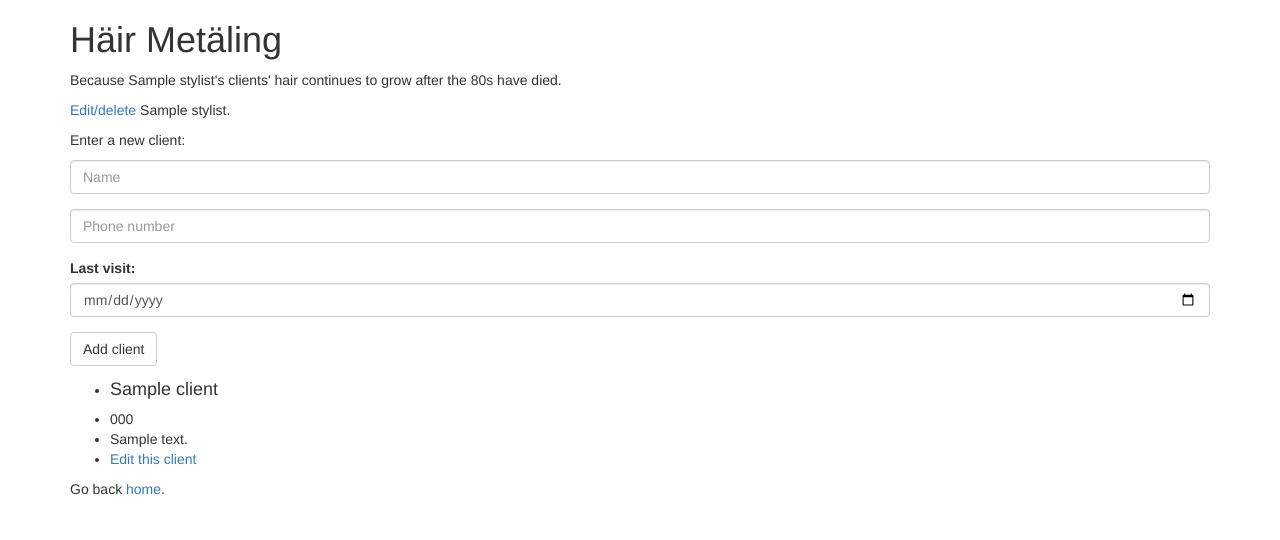
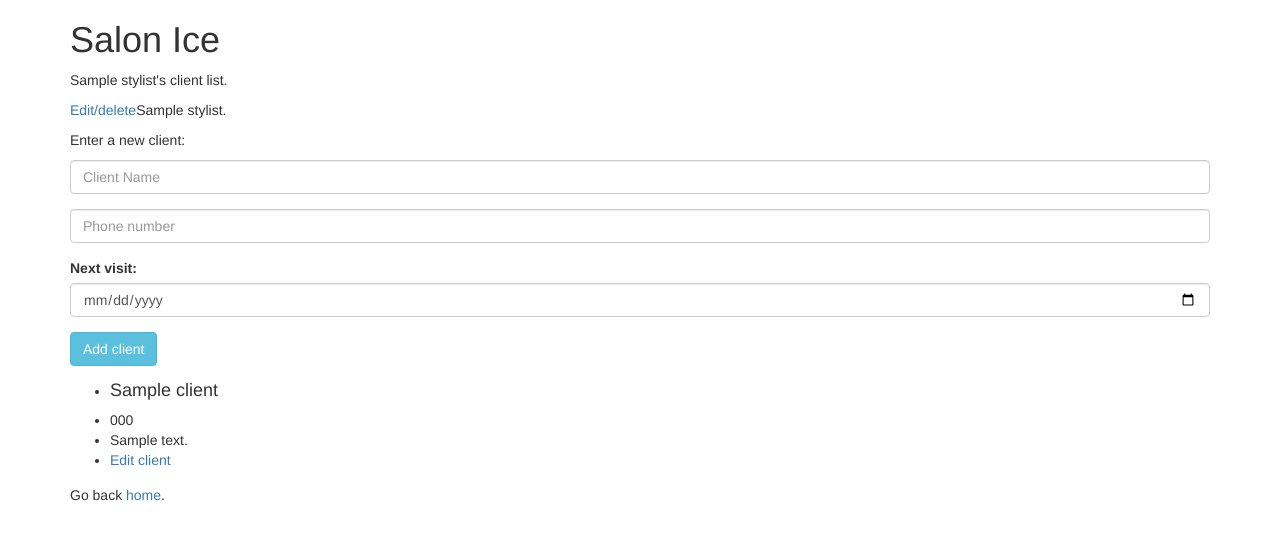
Before and after one commit to kellimargaret/Hair-Salon, a PHP site: template views/stylists.html.twig in a window 1280 px wide. Shown: the top 540 px of the page. Run offline with PHP 8.4, Linux system fonts and the light colour scheme; the template is opened without the code that fills it: most values are stand-ins (such as "Sample title", 1, 10 or a date in 2020); some libraries are stand-ins or nearby versions.

Commit message:
Fix bug in stylists.html.twig

```diff
--- a/views/stylists.html.twig
+++ b/views/stylists.html.twig
@@ -4,42 +4,42 @@
     <title>Salon Ice</title>
 </head>
 <body>
-        <div class='container focus'>
-           <h1>H&auml;ir Met&auml;ling</h1>
-           <p>Because {{ stylist.getName }}'s clients' hair continues to grow after the 80s have died.</p>
-           <p><a href='/stylists/{{ stylist.getId }}/edit'>Edit/delete</a> {{stylist.getName }}.</p>
-           <div class='withinfocus'>
+    <div class='container'>
+        <h1>Salon Ice</h1>
+
+        <p>{{ stylist.getStylistName }}'s client list.</p>
+        <p><a href='/stylists/{{ stylist.getId }}/edit'>Edit/delete</a>{{stylist.getStylistName }}.</p>
+        <div class='form-group'>
             <p>Enter a new client:</p>
             <form action='/clients' method='post'>
                 <input id='stylist_id' name='stylist_id' type='hidden' value='{{ stylist.getId }}'>
                 <div class='form-group'>
-                       <input id='name' name='name' type='text' placeholder='Name' class='form-control'>
+                    <input id='client_name' name='client_name' type='text' placeholder='Client Name' class='form-control'>
                 </div>
                 <div class='form-group'>
                     <input id='phone' name='phone' type='text' placeholder='Phone number' class='form-control'>
                 </div>
                 <div class='form-group'>
-                       <label for='last_visit'>Last visit:</label>
-                       <input id='last_visit' name='last_visit' type='date' class='form-control'>
+                    <label for='next_visit'>Next visit:</label>
+                    <input id='next_visit' name='next_visit' type='date' class='form-control'>
                 </div>
-                   <button type='submit' class='right btn btn-default'>Add client</button>
+                <button type='submit' class='btn btn-info'>Add client</button>
             </form>
-               <div class='bottom'></div>
+            <div class='form-group'></div>
 
             {% if clients is not empty %}
                 <ul>
                     {% for client in clients %}
-                           <div class='stylist'>
-                               <li><h4> {{ client.getName }} </h4></li>
+                        <div class='form-group'>
+                            <li><h4> {{ client.getClientName }} </h4></li>
                             <li> {{ client.getPhone }} </li>
-                               <li> {{ client.getLastVisit }} </li>
-                               <li><a href='/clients/{{ client.getId }}/edit'>Edit this client</a></li>
+                            <li> {{ client.getNextVisit }} </li>
+                            <li><a href='/clients/{{ client.getId }}/edit'>Edit client</a></li>
                         </div>
                     {% endfor %}
-
                 </ul>
             {% else %}
-                   <p>{{ stylist.getName }} currently has no clients!</p>
+                <p>{{ stylist.getStylistName }} currently has no clients!</p>
             {% endif %}
         </div>
         <p>Go back <a href='/'>home</a>.</p>
```
Also changed, not shown: app/app.php (+6 -6 lines), views/index.html.twig (+17 -6 lines). Lines whose indentation alone changed are shown as unchanged.
